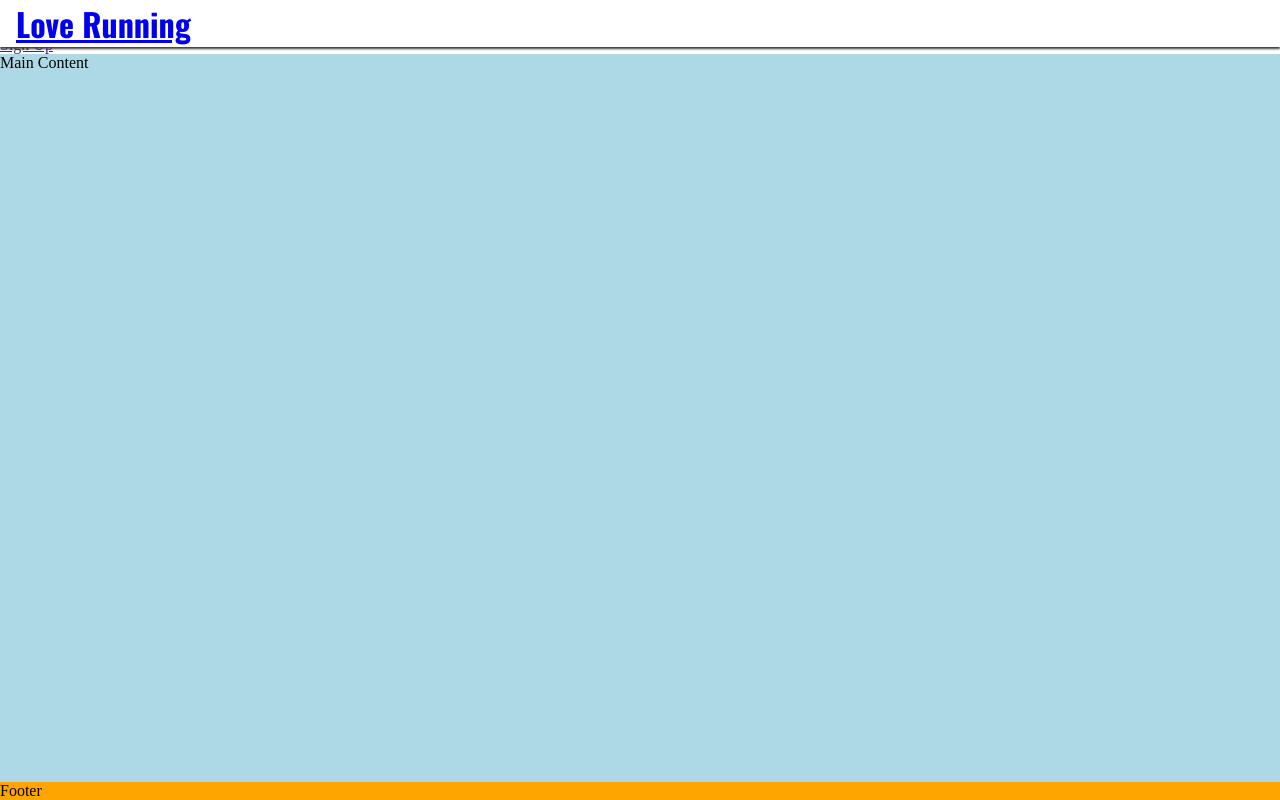
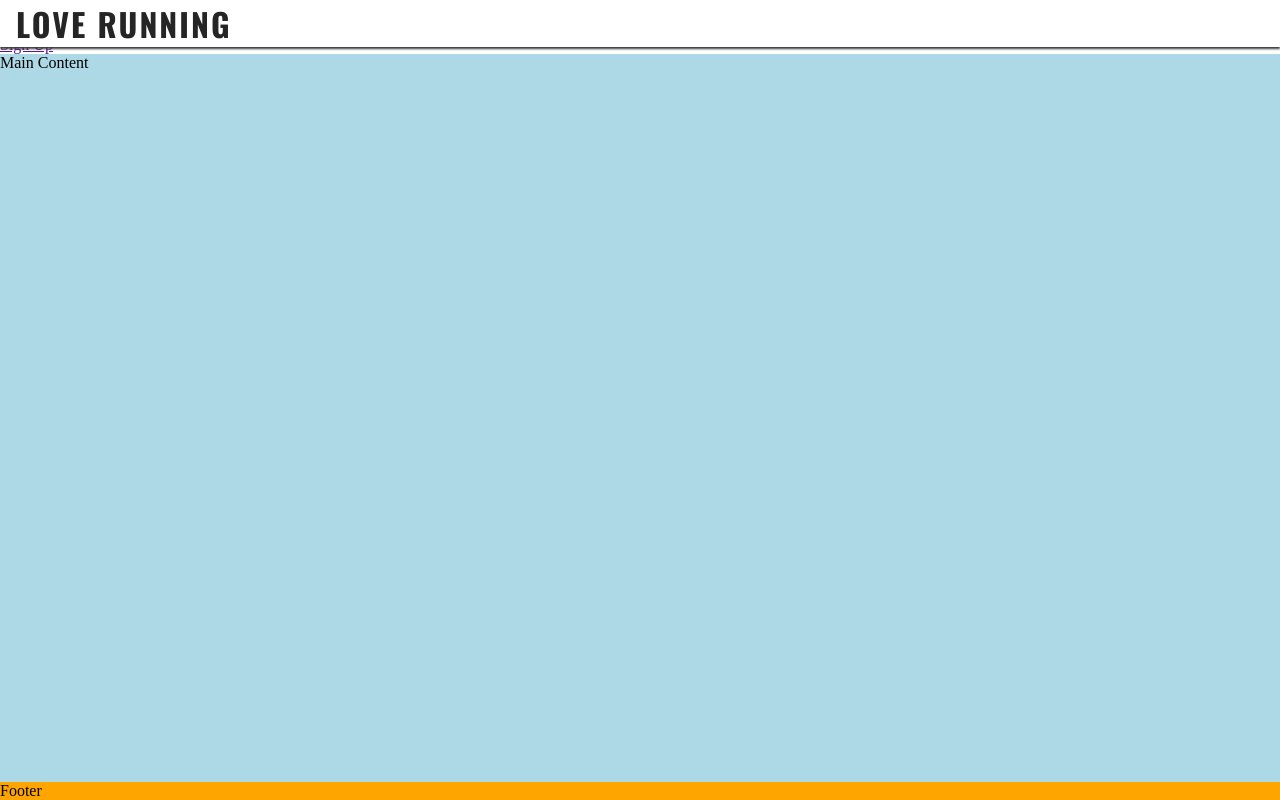
Before and after one commit to FatimahMohamed/love-running, a plain HTML site: page index.html in a window 1280 px wide. Drawn offline with nearby package versions, Linux system fonts and the light colour scheme.

Commit message:
heading style and color added

```diff
--- a/assets/css/style.css
+++ b/assets/css/style.css
@@ -26,8 +26,16 @@ header {
     box-shadow: 0 2px 2px #3a3a3a;
 }
 
+header a {
+    text-decoration: none;
+    color: inherit
+}
+
 h1 {
     font-family: 'Oswald', sans-serif;
+    text-transform: uppercase;
+    letter-spacing: 2px;
+    color: #252525
 }
 
 /* Main content */
```
